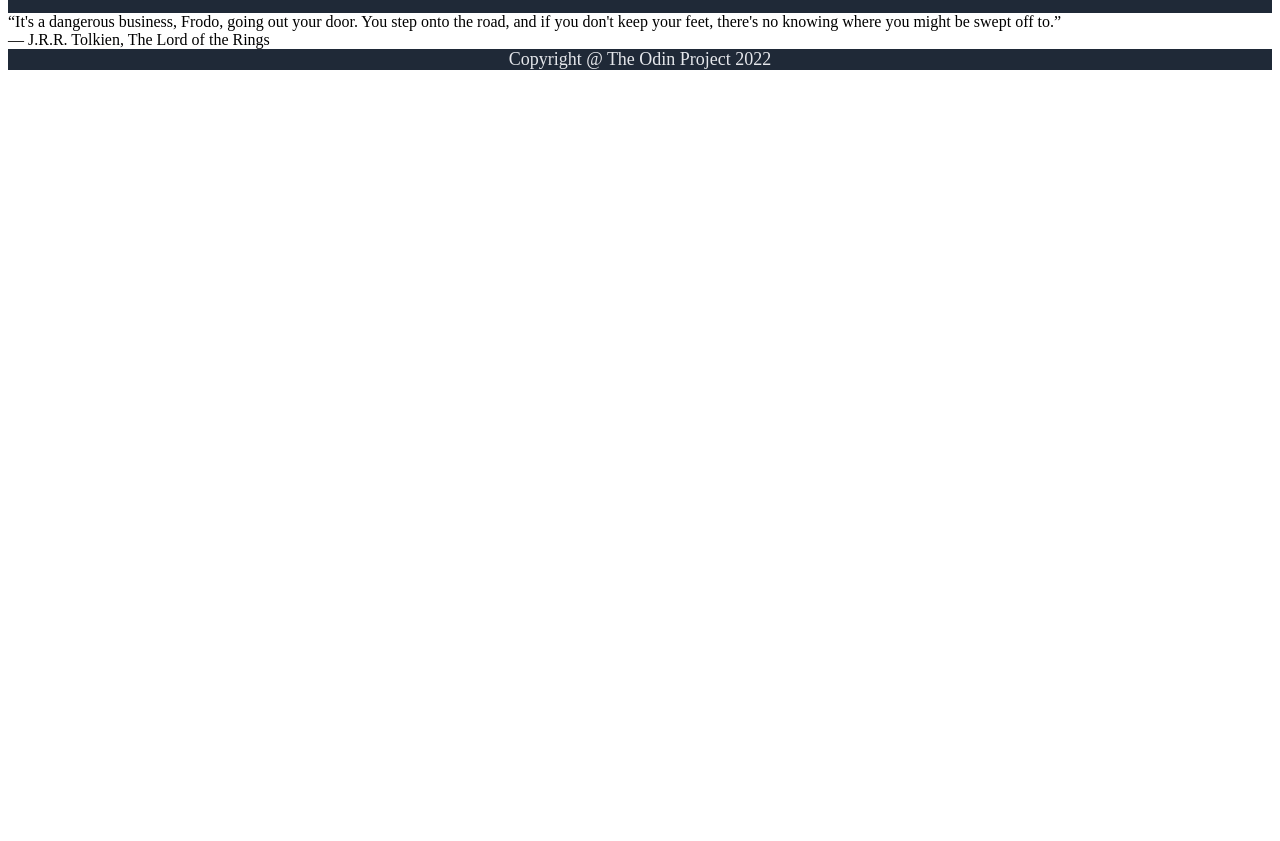
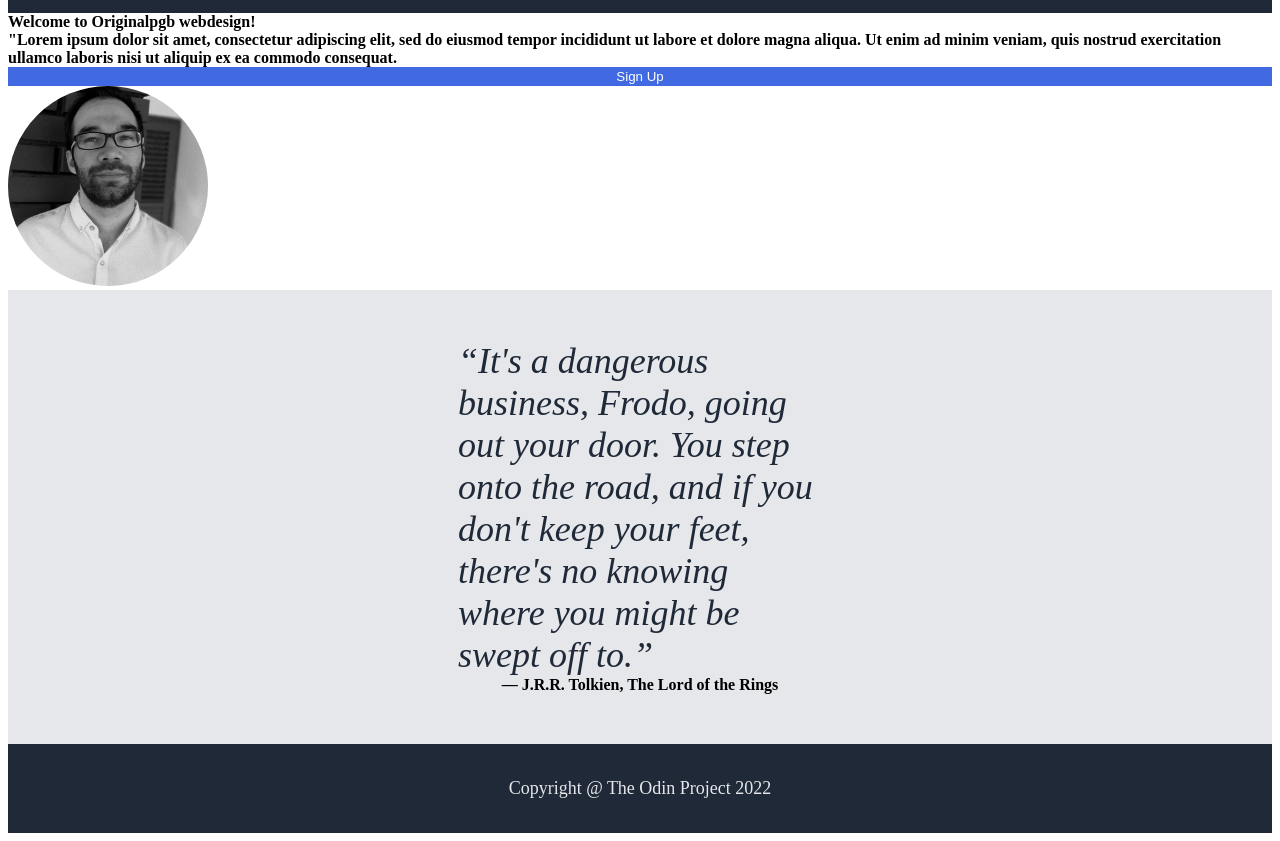
Before and after one commit to iarelavz/landing_page, a plain HTML site: page index.html in a window 1280 px wide. Shown: the part 81-922 px from the top of the page. Before the commit the page ends 800 px from the top, so only its background shows below. Drawn offline with Linux system fonts and the light colour scheme.

Commit message:
added profile pic, finished quote box

```diff
--- a/index.html
+++ b/index.html
@@ -11,7 +11,7 @@
     <div class="page">
         <div class="header">
             <div>
-                <img src="./logo.jpg" alt="my logo.">
+                <img class ="header_kep" src="./logo.jpg" alt="my logo.">
             </div>
             <ul class="header-links">
                 <li><a href="#">About Me</a></li>
@@ -20,11 +20,24 @@
             </ul>
         </div>
         <div class="landing"></div>
+            <div class="elso_szoveg">
+                <div class= "writer">Welcome to Originalpgb webdesign! </div>
+                <div class= "writer">"Lorem ipsum dolor sit amet, consectetur adipiscing elit, sed do eiusmod tempor incididunt ut labore et dolore magna aliqua. Ut enim ad minim veniam, quis nostrud exercitation ullamco laboris nisi ut aliquip ex ea commodo consequat.  </div>
+                <button class="signup">
+                    Sign Up
+                </button>
+            </div>
+            <div >
+                <img class="elso_kep"src="./pgb.jpg" alt="myself.">
+            </div>
+        </div>
         <div class="pictures"></div>
-        <div class="quote"></div>
-            <div>“It's a dangerous business, Frodo, going out your door. You step onto the road, and if you don't keep your feet, there's no knowing where you might be swept off to.” </div>
-            <div>― J.R.R. Tolkien, The Lord of the Rings </div>
-            <div class="card"></div>
+        <div class="harmadik">
+            <div class="quote">
+                <div class="idezet">“It's a dangerous business, Frodo, going out your door. You step onto the road, and if you don't keep your feet, there's no knowing where you might be swept off to.” </div>
+                <div class= "writer">― J.R.R. Tolkien, The Lord of the Rings </div>
+            </div>
+        </div>
         <div class="footer">Copyright @ The Odin Project 2022</div>
     </div>
 </body>
--- a/style.css
+++ b/style.css
@@ -15,10 +15,12 @@ a{
     font-size: 18px;
 
 }
-
-img{
+.header_kep{
     height: 50px;
     width: auto;
+}
+.writer{
+    font-weight: bold;
 }
 .page{
     display: flex;
@@ -33,16 +35,57 @@ img{
     align-items: center;
     padding: 16px;
 }
+.landing {
+    display: flex;
+    justify-content: center;
+    align-items: center;
+    background-color: #1F2937;
 
-.quote {
+}
+
+.elso_szoveg {
+    display: flex;
+    flex-direction: column;
+
+
+}
+.signup {
+    background: royalblue;
+    border: 1px solid royalblue;
+    color: white;
+  }
+.elso_kep {
+    height: 200px;
+    width: auto;
+    border-radius: 50%;
+}
+
+.harmadik{
     display: flex;
     justify-content: center;
     align-items: center;
     background-color: #E5E7EB;
+}
+.quote {
+    display: flex;
+    flex-direction: column;
+    justify-content: center;
+    align-items: center;
+    background-color: #E5E7EB;
+    margin-left:400px;
+    margin-right: 400px;
+    padding: 50px;
+
+}
+.idezet{
     font-size: 36px;
     font-style: italic;
     color:#1f2937
 }
+.writer{
+    font-weight: bold;
+}
+
 .footer{
     display:flex;
     align-items:center;
@@ -50,5 +93,6 @@ img{
     background-color:#1F2937;
     color: #E5E7EB;
     font-size: 18px;
+    padding: 34px;
 
 }
```
Also changed, not shown: pgb.jpg (added).
